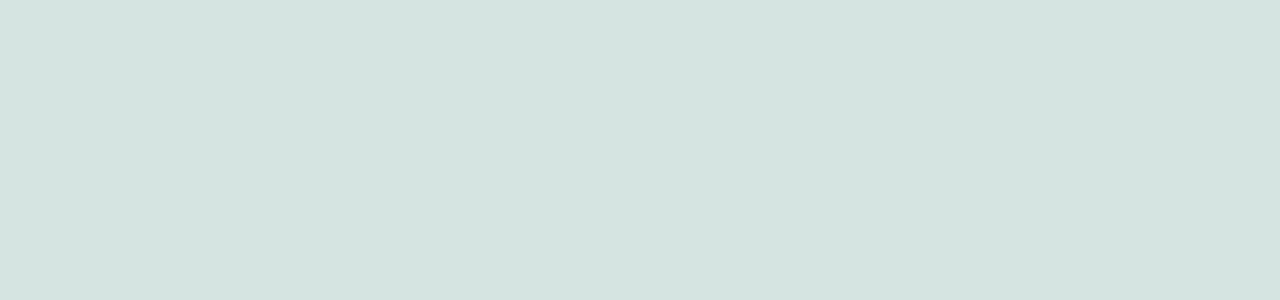
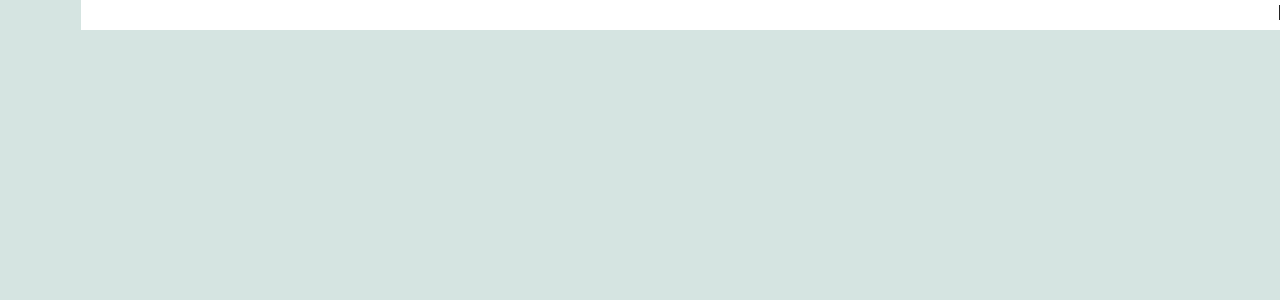
Before and after one commit to farzaneh-zamanian/nex1-admin-panel, a Next.js app in the folder front/: page / in a window 1280 px wide. Shown: the top 300 px of the page. Built offline with nearby package versions, Linux system fonts and the light colour scheme.

Commit message:
define floder sttructure

```diff
--- a/front/src/pages/_app.js
+++ b/front/src/pages/_app.js
@@ -1,5 +1,6 @@
 import "@/styles/globals.scss";
 import "@/styles/fonts.css";
+
 export default function App({ Component, pageProps }) {
   return <Component {...pageProps} />;
 }
--- a/front/src/pages/index.js
+++ b/front/src/pages/index.js
@@ -1,6 +1,9 @@
+import styles from "../styles/Home.module.scss"
 
 export default function Home() {
   return (
- <></>
+ <main className={styles.containerMain}>
+  <h1>botostart</h1>
+ </main>
   );
 }
--- /dev/null
+++ b/front/src/styles/Home.module.scss
@@ -0,0 +1,6 @@
+@import "variables";
+.containerMain{
+      background-color: $color-bgLight;
+      // border-radius: 2.5rem;
+      // height: 50vh;
+}
--- a/front/src/styles/globals.scss
+++ b/front/src/styles/globals.scss
@@ -30,7 +30,7 @@ ul {
 body {
   direction: rtl;
   margin: auto;
-  max-width: 140rem;
+  max-width: 135rem;
   min-height: 100vh;
   background-color: $color-bgBody;
   overflow-x: hidden;
```
Also changed, not shown: front/public/images/logoMain.svg (renamed from front/public/logo-icons/logoMain.svg), 1 other file (tests, documents, lock files or other folders).
